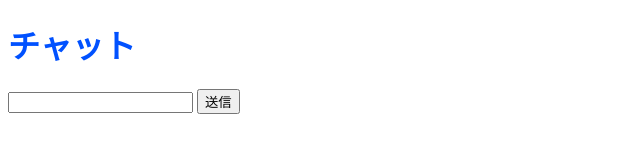
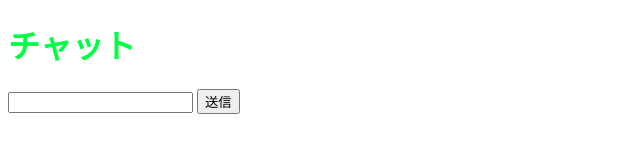
Before and after one commit to Jay2523/-, a website: page template.html in a window 1280 px wide. Shown: the whole page, without its empty margins (0-640 px from the left). Drawn offline with Linux system fonts and the light colour scheme.

Commit message:
色を変更し申し上げた。

```diff
--- a/static/style.css
+++ b/static/style.css
@@ -1,3 +1,3 @@
 .app-title {
-  color: #0051ff;
+  color: #00ff44;
 }
```
